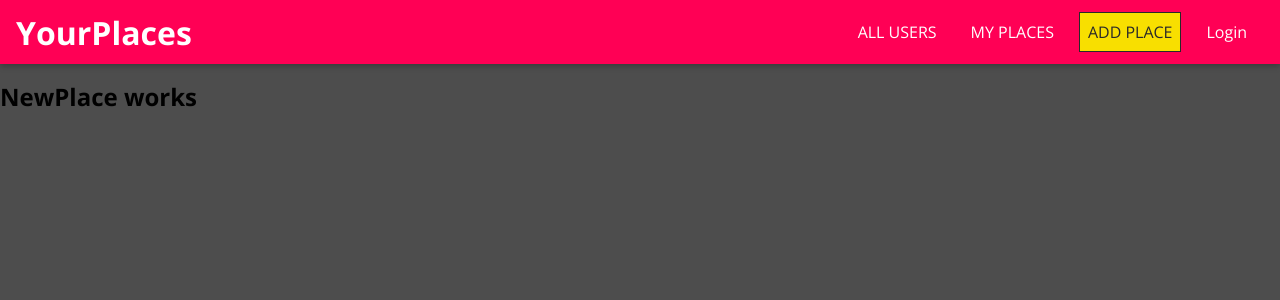
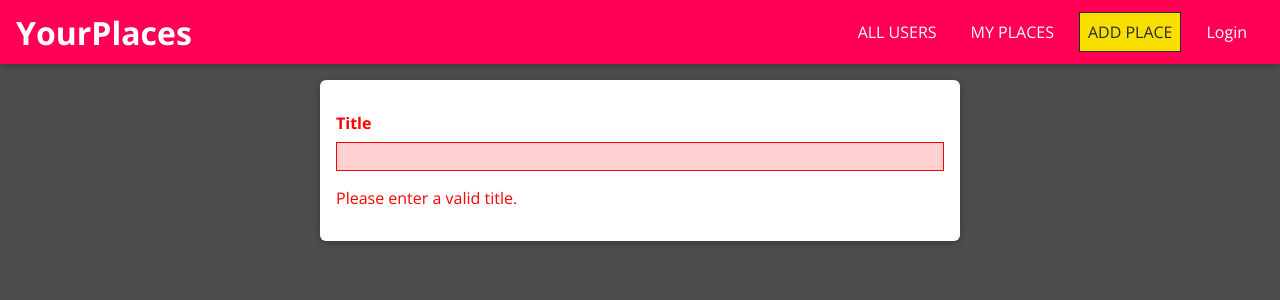
Before and after one commit to JasmineKhalimova/Travel-app, a React (Create React App) app in the folder frontend/: page /places/new in a window 1280 px wide. Shown: the top 300 px of the page. Built offline with nearby package versions, Linux system fonts and the light colour scheme.

Commit message:
created placeholder for map and new form

```diff
--- a/frontend/public/index.html
+++ b/frontend/public/index.html
@@ -4,10 +4,9 @@
     <meta charset="utf-8" />
     <meta name="viewport" content="width=device-width, initial-scale=1" />
     <meta name="theme-color" content="#000000" />
-    <meta
-      name="description"
-      content="Web site created using create-react-app"
-    />
+    <meta name="keywords" content="" />
+    <meta name="Author" content="Jasmine Kh" />
+    <meta name="description" content="Web site created using create-react-app"/>
     <!--
       manifest.json provides metadata used when your web app is installed on a
       user's mobile device or desktop. See https://developers.google.com/web/fundamentals/web-app-manifest/
@@ -22,11 +21,13 @@
       work correctly both with client-side routing and a non-root public URL.
       Learn how to configure a non-root public URL by running `npm run build`.
     -->
-    <title>React App</title>
+    <title>Travel App</title>
+
   </head>
   <body>
     <noscript>You need to enable JavaScript to run this app.</noscript>
     <div id="backdrop-hook"></div>
+    <div id="modal-hook"></div>
     <div id="drawer-hook"></div>
     <div id="root"></div>
     <!--
--- a/frontend/src/css/main.css
+++ b/frontend/src/css/main.css
@@ -232,7 +232,77 @@ main {
   z-index: 10;
 }
 
+/** MODAL STYLES **/
+.map-container{
+  height: 15rem;
+  width: 90%;
+}
 
+.modal {
+  z-index: 100;
+  position: fixed;
+  top: 22vh;
+  left: 10%;
+  width: 80%;
+  background: white;
+  box-shadow: 0 2px 8px rgba(0, 0, 0, 0.26);
+  border-radius: 8px;
+}
+
+.modal__header {
+  width: 100%;
+  padding: 1rem 0.5rem;
+  background: #2a006e;
+  color: white;
+}
+
+.modal__header h2 {
+  margin: 0.5rem;
+}
+
+.modal__content {
+  padding: 1rem 0.5rem;
+}
+
+.modal__footer {
+  padding: 1rem 0.5rem;
+}
+
+@media (min-width: 768px) {
+  .modal {
+    left: calc(50% - 20rem);
+    width: 40rem;
+  }
+}
+
+.modal-enter {
+  transform: translateY(-10rem);
+  opacity: 0;
+}
+
+.modal-enter-active {
+  transform: translateY(0);
+  opacity: 1;
+  transition: all 200ms;
+}
+
+.modal-exit {
+  transform: translateY(0);
+  opacity: 1;
+}
+
+.modal-exit-active {
+  transform: translateY(-10rem);
+  opacity: 0;
+  transition: all 200ms;
+}
+
+/** MAP STYLES **/
+
+#map{
+  width: 100%;
+  height: 100%;
+}
 
 /** USER STYLES **/
 
@@ -378,6 +448,59 @@ main {
   max-width: 40rem;
 }
 
+.place-form {
+  list-style: none;
+  margin: 0 auto;
+  padding: 1rem;
+  width: 90%;
+  max-width: 40rem;
+  box-shadow: 0 2px 8px rgba(0, 0, 0, 0.26);
+  border-radius: 6px;
+  background: white;
+}
+
+/** INPUT STYLES **/
+.form-control {
+  margin: 1rem 0;
+}
+
+.form-control label,
+.form-control input,
+.form-control textarea {
+  display: block;
+}
+
+.form-control label {
+  font-weight: bold;
+  margin-bottom: 0.5rem;
+}
+
+.form-control input,
+.form-control textarea {
+  width: 100%;
+  font: inherit;
+  border: 1px solid #ccc;
+  background: #f8f8f8;
+  padding: 0.15rem 0.25rem;
+}
+
+.form-control input:focus,
+.form-control textarea:focus {
+  outline: none;
+  background: #ebebeb;
+  border-color: #510077;
+}
+
+.form-control--invalid label,
+.form-control--invalid p {
+  color: red;
+}
+
+.form-control--invalid input,
+.form-control--invalid textarea {
+  border-color: red;
+  background: #ffd1d1;
+}
 
 /** DESKTOP ONLY STYLES **/
 @media (min-width: 769px) {
--- a/frontend/src/places/components/PlaceItem.js
+++ b/frontend/src/places/components/PlaceItem.js
@@ -1,9 +1,28 @@
-import React from 'react';
+import React, {useState} from 'react';
 import Card from '../../shared/components/UIElements/Card';
 import Button from '../../shared/components/UIElements/Button';
+import Modal from '../../shared/components/UIElements/Modal';
+import Map from '../../shared/components/UIElements/Map';
 
 const PlaceItem = props => {
+  const [showMap, setShowMap] = useState(false);
+  const openMapHandler = () => setShowMap(true);
+  const closeMapHandler = () => setShowMap(false);
+
   return (
+    <React.Fragment>
+      <Modal
+      show = {showMap}
+      onCancel={closeMapHandler}
+      header = {props.address}
+      contentClass='place-item__modal-conent'
+      footerClass='place-item__modal-actions'
+      footer={<Button onClick={closeMapHandler}>Close</Button>}
+      >
+        <div className='map-container'>
+          <Map />
+        </div>
+      </Modal>
       <li className="place-item">
         <Card className="place-item__content">
           <div className="place-item__image">
@@ -15,12 +34,13 @@ const PlaceItem = props => {
             <p>{props.description}</p>
           </div>
           <div className="place-item__actions">
-          <Button inverse>VIEW ON MAP</Button>
+            <Button inverse onClick={openMapHandler}>VIEW ON MAP</Button>
             <Button to={`/places/${props.id}`}>EDIT</Button>
             <Button danger>DELETE</Button>
           </div>
         </Card>
       </li>
+    </React.Fragment>
   );
 };
 
--- a/frontend/src/places/pages/NewPlace.js
+++ b/frontend/src/places/pages/NewPlace.js
@@ -1,7 +1,18 @@
-import React from "react";
+import React from 'react';
+import Input from '../../shared/components/UIElements/input';
 
 const NewPlace = () => {
-    return <h2> NewPlace works</h2>
+  return (
+    <form className="place-form">
+      <Input
+        element="input"
+        type="text"
+        label="Title"
+        validators={[]}
+        errorText="Please enter a valid title."
+      />
+    </form>
+  );
 };
 
 export default NewPlace;
--- /dev/null
+++ b/frontend/src/shared/components/UIElements/Map.js
@@ -0,0 +1,14 @@
+import React from "react";
+
+const Map = props => {
+    return(
+        <div className={`map ${props.className}`} style={props.style}>
+            <h3>Adress</h3>
+            <div>111 College Green</div>
+            <div>New York City</div>
+            <button>View On Google</button>
+        </div>
+    );
+};
+
+export default Map;
--- /dev/null
+++ b/frontend/src/shared/components/UIElements/Modal.js
@@ -0,0 +1,46 @@
+import React from 'react';
+import ReactDOM from 'react-dom';
+import { CSSTransition } from 'react-transition-group';
+import Backdrop from './Backdrop';
+
+const ModalOverlay = props => {
+  const content = (
+    <div className={`modal ${props.className}`} style={props.style}>
+      <header className={`modal__header ${props.headerClass}`}>
+        <h2>{props.header}</h2>
+      </header>
+      <form
+        onSubmit={
+          props.onSubmit ? props.onSubmit : event => event.preventDefault()
+        }
+      >
+        <div className={`modal__content ${props.contentClass}`}>
+          {props.children}
+        </div>
+        <footer className={`modal__footer ${props.footerClass}`}>
+          {props.footer}
+        </footer>
+      </form>
+    </div>
+  );
+  return ReactDOM.createPortal(content, document.getElementById('modal-hook'));
+};
+
+const Modal = props => {
+  return (
+    <React.Fragment>
+      {props.show && <Backdrop onClick={props.onCancel} />}
+      <CSSTransition
+        in={props.show}
+        mountOnEnter
+        unmountOnExit
+        timeout={200}
+        classNames="modal"
+      >
+        <ModalOverlay {...props} />
+      </CSSTransition>
+    </React.Fragment>
+  );
+};
+
+export default Modal;
--- /dev/null
+++ b/frontend/src/shared/components/UIElements/input.js
@@ -0,0 +1,56 @@
+import React, { useReducer } from 'react';
+
+const inputReducer = (state, action) => {
+  switch (action.type) {
+    case 'CHANGE':
+      return {
+        ...state,
+        value: action.val,
+        isValid: true
+      };
+    default:
+      return state;
+  }
+};
+
+const Input = props => {
+  const [inputState, dispatch] = useReducer(inputReducer, {
+    value: '',
+    isValid: false
+  });
+
+  const changeHandler = event => {
+    dispatch({ type: 'CHANGE', val: event.target.value });
+  };
+
+  const element =
+    props.element === 'input' ? (
+      <input
+        id={props.id}
+        type={props.type}
+        placeholder={props.placeholder}
+        onChange={changeHandler}
+        value={inputState.value}
+      />
+    ) : (
+      <textarea
+        id={props.id}
+        rows={props.rows || 3}
+        onChange={changeHandler}
+        value={inputState.value}
+      />
+    );
+
+  return (
+    <div
+      className={`form-control ${!inputState.isValid &&
+        'form-control--invalid'}`}
+    >
+      <label htmlFor={props.id}>{props.label}</label>
+      {element}
+      {!inputState.isValid && <p>{props.errorText}</p>}
+    </div>
+  );
+};
+
+export default Input;
```
Lines whose indentation alone changed are shown as unchanged.
